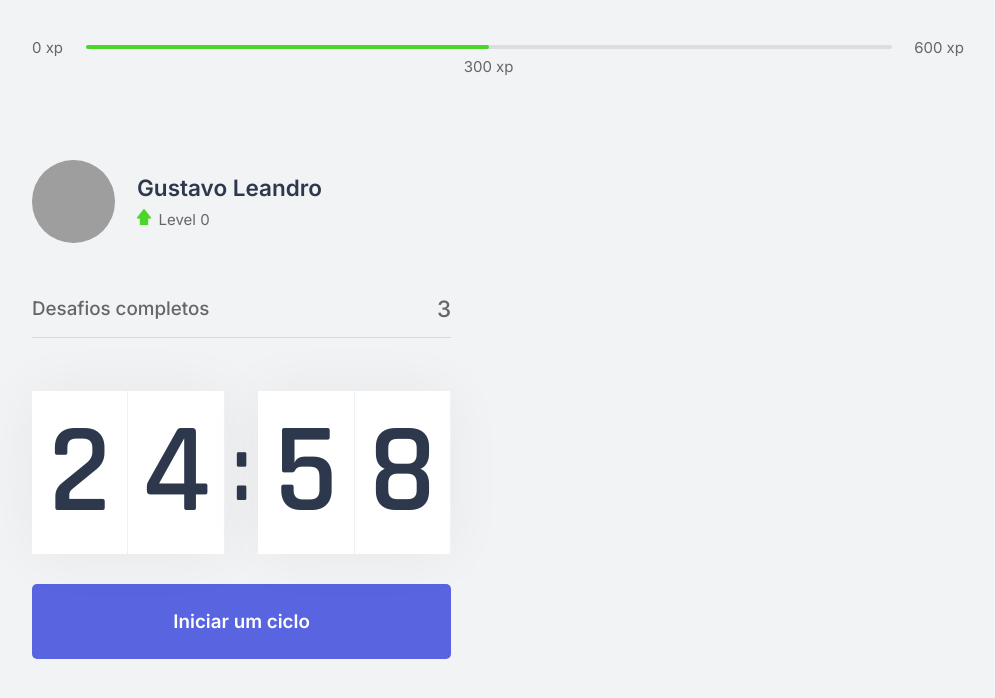
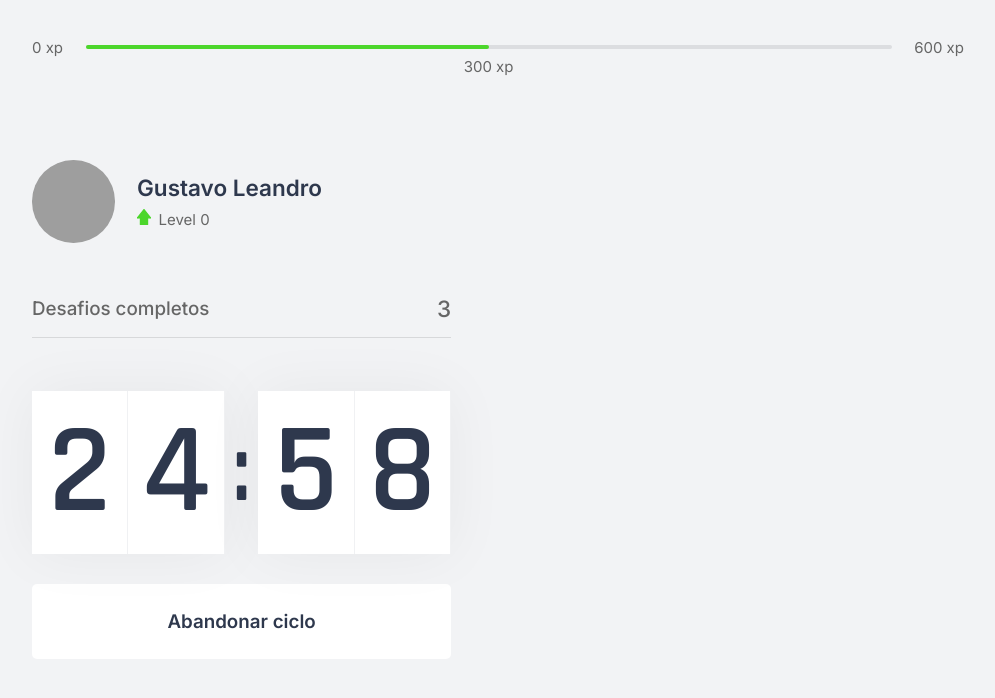
Before and after one commit to GuhSntLean/Nextjs-moveit-nlw4, a Next.js app: page / in a window 1280 px wide. Both pictures are taken after a click on the button "Iniciar um ciclo". Shown: the top 698 px of the page, without its empty margins (142-1137 px from the left). Built offline with nearby package versions, Linux system fonts and the light colour scheme; grey boxes are pictures that could not be loaded.

Commit message:
:fire: Creating Countdown mudule

```diff
--- a/src/components/Countdown.tsx
+++ b/src/components/Countdown.tsx
@@ -1,9 +1,12 @@
 import { useState , useEffect} from 'react';
 import styles from '../styles/components/Countdown.module.css'
 
+let countdownTimeout:  NodeJS.Timeout;
+
 export function Countdown(){
   const [time, setTime] = useState(25 * 60);
-  const [active, setActive] = useState(false);
+  const [isActive, setIsActive] = useState(false);
+  const [hasFinished, setHasFineshed] = useState(false);
 
   const minutes = Math.floor(time / 60);
   const seconds = time % 60;
@@ -12,16 +15,25 @@ export function Countdown(){
   const [secondsLeft, secondsRight] = String(seconds).padStart(2, '0').split('');
 
   function startCountdown(){
-    setActive(true);
+    setIsActive(true);
+  }
+
+  function resetCountdown(){
+    clearTimeout(countdownTimeout);
+    setIsActive(false);
+    setTime(25 * 60);
   }
 
   useEffect( () => {
-    if(active && time > 0){
-      setTimeout( () => {
+    if(isActive && time > 0){
+      countdownTimeout = setTimeout( () => {
         setTime(time - 1);
       }, 1000)
+    }else if(isActive && time === 0) {
+      setHasFineshed(true);
+      setIsActive(false);
     }
-  }, [active, time]);
+  }, [isActive, time]);
 
   return (
     <div>
@@ -36,12 +48,35 @@ export function Countdown(){
           <span>{secondsRight}</span>
         </div>
       </div>
+
+    {hasFinished ? (
+       <button
+       disabled
+       type="button"
+       className={`${styles.startCountdownButton}`}>
+       Ciclo encerrado
+     </button>
+    ) : (
+      <>
+        {isActive ? (
+          <button
+            type="button"
+            className={`${styles.startCountdownButton} ${styles.startCountdownButtonActive} `}
+            onClick={resetCountdown}>
+            Abandonar ciclo
+          </button>
+        ) : (
           <button
             type="button"
             className={styles.startCountdownButton}
             onClick={startCountdown}>
           Iniciar um ciclo
           </button>
+        )}
+      </>
+    )}
+
+
     </div>
   );
 }
--- a/src/styles/components/Countdown.module.css
+++ b/src/styles/components/Countdown.module.css
@@ -58,6 +58,22 @@
   transition: backgroung-color 0.2s;
 }
 
-.startCountdownButton:hover{
+.startCountdownButton:not(:disabled):hover{
   background: var(--blue-dark);
 }
+
+.startCountdownButtonActive{
+   background: var(--white);
+   color : var(--title);
+}
+
+.startCountdownButtonActive:not(:disabled):hover{
+  background: var(--red);
+  color : var(--white);
+}
+
+.startCountdownButtonActive:disabled{
+  background: var(--white);
+  color : var(--text);
+  cursor: not-allowed;
+}
```
Lines whose indentation alone changed are shown as unchanged.
